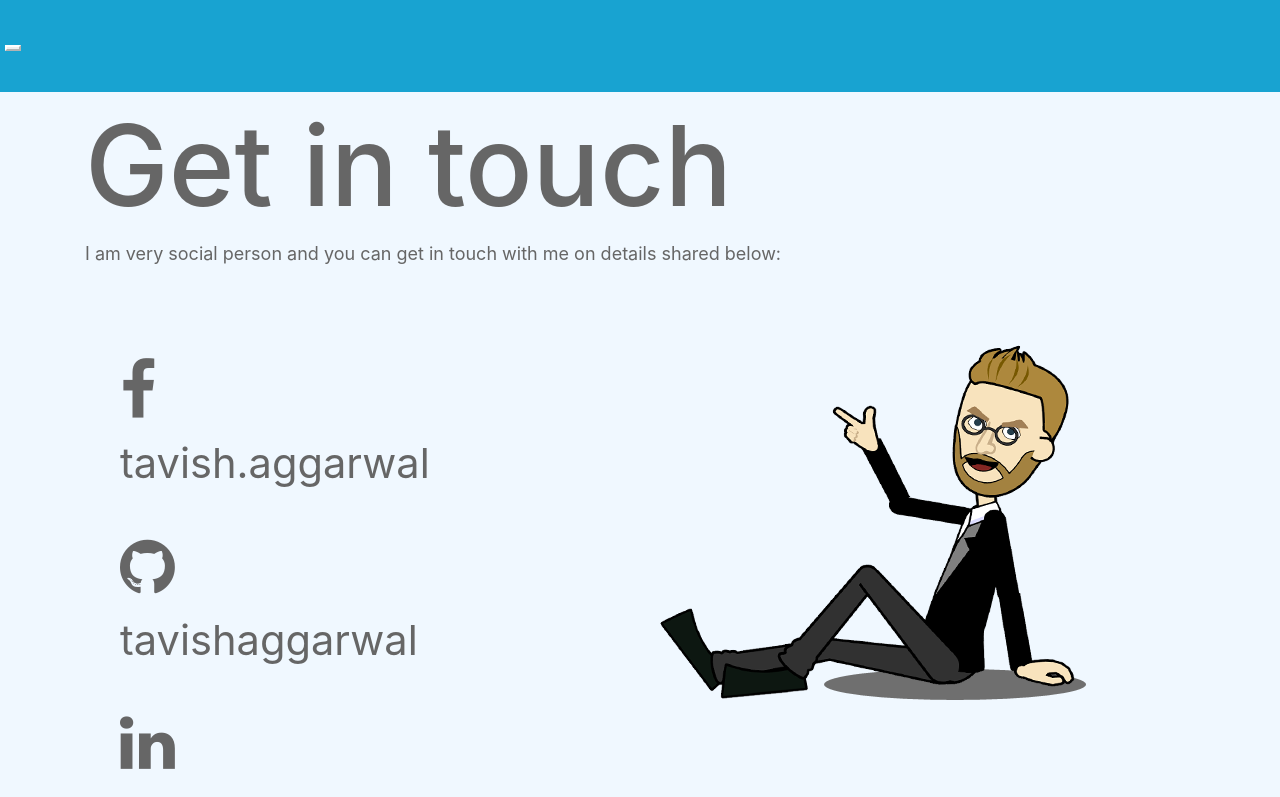
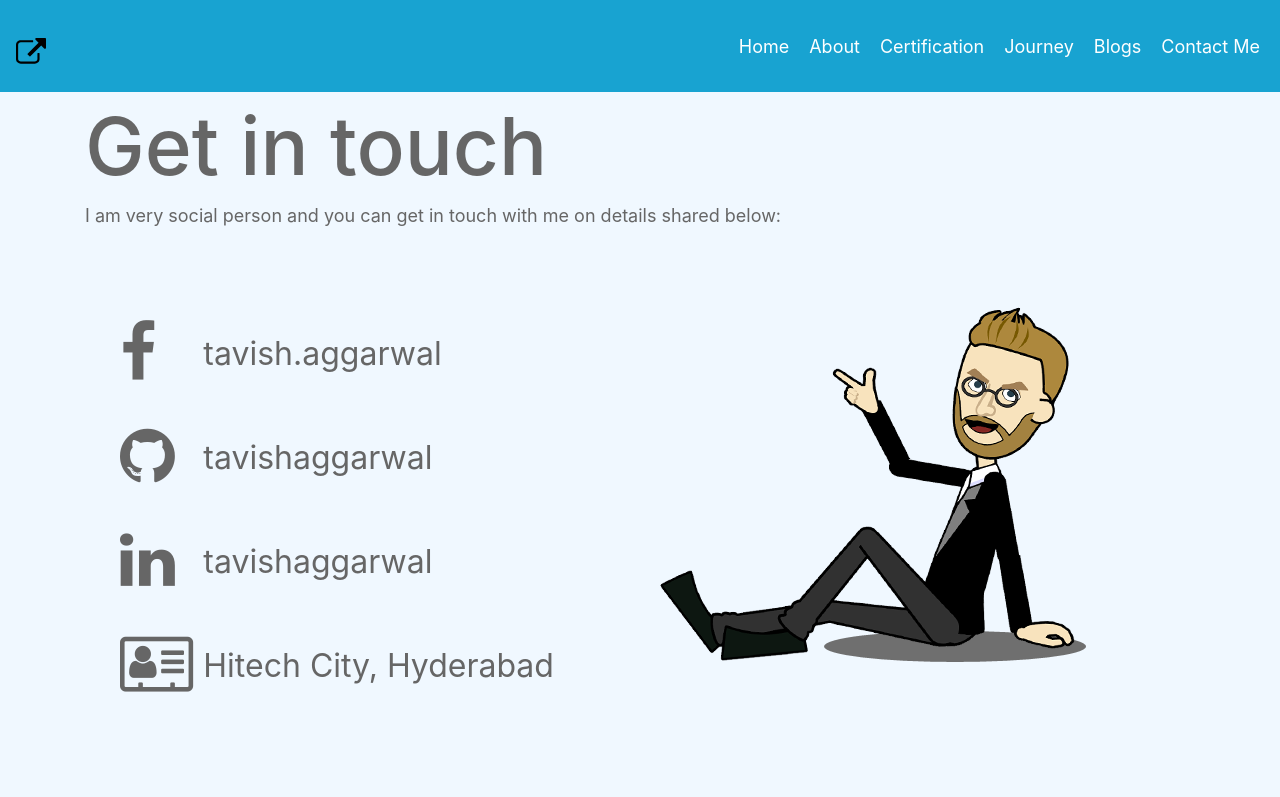
Before and after one commit to tavishaggarwal/Profiler, an Angular app in the folder MyProfile/: page /Contact in a window 1280 px wide. Shown: the top 797 px of the page. Built offline with nearby package versions, Linux system fonts and the light colour scheme.

Commit message:
Fixed navigation issue

```diff
--- a/MyProfile/package.json
+++ b/MyProfile/package.json
@@ -55,7 +55,7 @@
     "protractor": "^5.4.1",
     "ts-node": "~7.0.1",
     "tslint": "~5.11.0",
-    "typescript": "3.0.3",
+    "typescript": "^2.9.2",
     "webpack-dev-server": "^3.1.8"
   }
 }
--- a/MyProfile/src/app/about-us/about-us.component.html
+++ b/MyProfile/src/app/about-us/about-us.component.html
@@ -1,13 +1,13 @@
 <div class="container about">
     <div class="row aboutMe">
         <div class="col-md-6">
-            <h1 class="heading fadeInUp animated">about me</h1>
+            <h2 class="heading fadeInUp animated">about me</h2>
             <p class="subHeading fadeInUp animated">I'm a Front End Developer working in Hyderabad, India.</p>
             <p class="description fadeInUp animated">I enjoy turning complex problems into simple.
                 When I'm not coding or not solving Hacker Rank, you'll find me eating. I am a big Foodieeee.</p>
         </div>
         <div class="col-md-6">
-            <img id="profile" src="./assets/profile.png" alt="Profile Image" class="image fadeInLeft animated img-responsive"/>
+            <img id="profile" src="./assets/profile.png" alt="Profile Image" class="image fadeInLeft animated img-fluid"/>
         </div>
     </div>
     <div class="line"></div>
@@ -15,7 +15,7 @@
 
     <div class="row">
         <div class="col-md-6">
-            <img src="./assets/WorldInsight.png" alt="Profile Image" class="image fadeInLeft animated img-responsive" id="worldInsight"/>
+            <img src="./assets/WorldInsight.png" alt="Profile Image" class="image fadeInLeft animated img-fluid" id="worldInsight"/>
         </div>
         <div class="col-md-6">
             <h1 class="heading fadeInUp animated">World Insight</h1>
@@ -33,19 +33,19 @@
             <h1 class="heading fadeInUp animated">Technical skills</h1>
             <ul class="description skillAlign">
                  <li *ngFor="let skill of skills | slice:0:6">
-                     <img [src]= "skill.img" alt="skill.name" class="thumbnail-img img-responsive"/>
+                     <img [src]= "skill.img" alt="skill.name" class="thumbnail-img img-fluid"/>
                      {{skill.name}}
                 </li>
             </ul>
             <ul class="description">
                  <li *ngFor="let skill of skills | slice:7:13">
-                     <img [src]= "skill.img" alt="skill.name" class="thumbnail-img img-responsive"/>
+                     <img [src]= "skill.img" alt="skill.name" class="thumbnail-img img-fluid"/>
                      {{skill.name}}
                 </li>
             </ul>
         </div>
         <div class="col-md-4">
-            <img id="skillsImage" src="./assets/Skills.png" alt="Profile Image" class="image animated img-responsive"/>
+            <img id="skillsImage" src="./assets/Skills.png" alt="Profile Image" class="image animated img-fluid"/>
         </div>
     </div>
 </div>
--- a/MyProfile/src/app/about-us/about-us.component.scss
+++ b/MyProfile/src/app/about-us/about-us.component.scss
@@ -1,12 +1,12 @@
 .about {
     color:rgb(102, 102, 102);
     .heading {
-        font-size: 7rem;
+        font-size: 5rem;
 
     }
 
     .subHeading {
-        font-size: 2.6rem;
+        font-size: 2.0rem;
         color:rgb(102, 102, 102);
     }
     .description {
--- a/MyProfile/src/app/app.component.html
+++ b/MyProfile/src/app/app.component.html
@@ -1,34 +1,32 @@
 <!--The whole content below can be removed with the new code.-->
 <header>
         <div id="toggle" class="js-toggle to-animate-single fadeInUp animated">
-                <a href="/Home#bodyWrapper">
-                  <span (click)= "toggle()" class="glyphicon glyphicon-unchecked"></span>
-                </a>
-              </div>
-    <nav class="navbar navbar-default header hide" id="menu">
-            <div class="container-fluid">
+          <a href="/Home#bodyWrapper">
+            <span (click)= "toggle()"><img src="assets/visit.svg" class="visitLink"></span>
+          </a>
+        </div>
+    <nav class="navbar navbar-expand-sm navbar-default navbar-light header hide" id="menu">
+            <!-- <div class="container-fluid"> -->
               <!-- Brand and toggle get grouped for better mobile display -->
-              <div  class="navbar-header">
-                <button type="button" class="navbar-toggle collapsed" data-toggle="collapse" data-target="#bs-example-navbar-collapse-1" aria-expanded="false">
-                  <span class="sr-only">Toggle navigation</span>
-                  <span class="icon-bar"></span>
-                  <span class="icon-bar"></span>
-                  <span class="icon-bar"></span>
+              <!-- <div  class="navbar-header"> -->
+                  <button class="navbar-toggler navigationToggle" type="button" data-toggle="collapse" data-target="#bs-example-navbar-collapse-1" aria-controls="bs-example-navbar-collapse-1" aria-expanded="false" aria-label="Toggle navigation">
+                <!-- <button type="button" class="navbar-toggle collapsed" > -->
+                    <span class="navbar-toggler-icon"></span>
                 </button>
-              </div>
+              <!-- </div> -->
 
               <!-- Collect the nav links, forms, and other content for toggling -->
-              <div class="collapse navbar-collapse" id="bs-example-navbar-collapse-1" >
-                <ul class="nav navbar-nav">
-                        <li (click) = "adjustWidth()"><a [routerLink] ="['/']">Home</a></li>
-                        <li><a [routerLink] ="['/About']">About</a></li>
-                        <li (click) = "adjustWidth()"><a [routerLink] ="['/Certification']">Certification</a></li>
-                        <li (click) = "adjustWidth()"><a [routerLink] ="['/Journey']">Journey</a></li>
-                        <li (click) = "adjustWidth()"><a href="http://techladder.in/" target= "_blank">Blogs</a></li>
-                        <li (click) = "adjustWidth()"><a [routerLink] ="['/Contact']">Contact Me</a></li>
+              <div class="collapse navbar-collapse navigation" id="bs-example-navbar-collapse-1" >
+                <ul class="navbar-nav mr-auto">
+                        <li class="nav-item" (click) = "adjustWidth()"><a [routerLink] ="['/']">Home</a></li>
+                        <li class="nav-item"><a [routerLink] ="['/About']">About</a></li>
+                        <li class="nav-item" (click) = "adjustWidth()"><a [routerLink] ="['/Certification']">Certification</a></li>
+                        <li class="nav-item" (click) = "adjustWidth()"><a [routerLink] ="['/Journey']">Journey</a></li>
+                        <li class="nav-item" (click) = "adjustWidth()"><a href="http://techladder.in/" target= "_blank">Blogs</a></li>
+                        <li class="nav-item" (click) = "adjustWidth()"><a [routerLink] ="['/Contact']">Contact Me</a></li>
                 </ul>
               </div><!-- /.navbar-collapse -->
-            </div><!-- /.container-fluid -->
+            <!-- </div>/.container-fluid -->
           </nav>
 </header>
 
--- a/MyProfile/src/app/app.component.scss
+++ b/MyProfile/src/app/app.component.scss
@@ -64,10 +64,9 @@ div#bs-example-navbar-collapse-1  {
     background: #0099CC;
 }
 
-@media (min-width: 768px) {
-.navbar-nav {
-    float: right;
-    margin: 0;
+@media (max-width: 768px) {
+.navigation {
+    top: 91px;
 }
 }
 
@@ -87,3 +86,22 @@ div#bs-example-navbar-collapse-1  {
     right: 10px;
     position: absolute;
 }
+.visitLink {
+    height: 30px;
+}
+
+.navigation {
+    right: 0;
+    position: absolute;
+    ul {
+        margin-left: 10px;
+    }
+    li {
+        margin-right: 20px;
+    }
+}
+
+.navigationToggle {
+    position: absolute;
+    right: 21px;
+}
--- a/MyProfile/src/app/certification/certification.component.scss
+++ b/MyProfile/src/app/certification/certification.component.scss
@@ -5,7 +5,7 @@
 
     }
     .subHeading {
-        font-size: 2.6rem;
+        font-size: 2rem;
         color:rgb(102, 102, 102);
     }
     .description {
--- a/MyProfile/src/app/contact/contact.component.html
+++ b/MyProfile/src/app/contact/contact.component.html
@@ -12,32 +12,32 @@
 
 <div class="row">
   <div class="col-md-6">
-     <div class="col-md-12 details fadeInLeft animated">
+     <div class="col-md-12 details fadeInLeft animated displayInline">
        <div class="col-md-2"><i class="fa fa-facebook fa-4x" aria-hidden="true"></i></div>
         <a href="https://www.facebook.com/tavish.aggarwal" target="_blank">
         <div class="col-md-10 social"><span class="subHeading">tavish.aggarwal</span></div>
         </a>
      </div>
-     <div class="col-md-12 details fadeInLeft animated">
+     <div class="col-md-12 details fadeInLeft animated displayInline">
         <div class="col-md-2"><i class="fa fa-github fa-4x" aria-hidden="true"></i> </div>
       <a href="https://github.com/tavishaggarwal" target="_blank">
       <div class="col-md-10 social"><span class="subHeading">tavishaggarwal</span></div>
       </a>
      </div>
-     <div class="col-md-12 details fadeInLeft animated">
+     <div class="col-md-12 details fadeInLeft animated displayInline">
       <div class="col-md-2"><i class="fa fa-linkedin fa-4x" aria-hidden="true"></i> </div>
       <a href="https://www.linkedin.com/in/tavishaggarwal/" target="_blank">
       <div class="col-md-10 social"><span class="subHeading">tavishaggarwal</span></div>
       </a>
      </div>
-      <div class="col-md-12 details fadeInLeft animated">
+      <div class="col-md-12 details fadeInLeft animated displayInline">
       <div class="col-md-2"><i class="fa fa-address-card-o fa-4x" aria-hidden="true"></i> </div>
       <div class="col-md-10 social"><span class="subHeading">Hitech City, Hyderabad</span></div>
     </div>
   </div>
 
   <div class="col-md-6">
-    <img src="./assets/person.png" alt="person" class="person fadeInLeft animated img-responsive"/>
+    <img src="./assets/person.png" alt="person" class="person fadeInLeft animated img-fluid"/>
   </div>
 </div>
 </div>
--- a/MyProfile/src/app/contact/contact.component.scss
+++ b/MyProfile/src/app/contact/contact.component.scss
@@ -1,11 +1,11 @@
 .contact {
     color:rgb(102, 102, 102);
     .heading {
-        font-size: 7rem;
+        font-size: 5rem;
 
     }
     .subHeading {
-        font-size: 2.6rem;
+        font-size: 2rem;
         color:rgb(102, 102, 102);
     }
     .description {
@@ -22,4 +22,7 @@
 .details {
     padding: 20px;
 }
+.displayInline {
+    display: inline-flex;
 }
+}
--- a/MyProfile/src/styles.scss
+++ b/MyProfile/src/styles.scss
@@ -1,6 +1,6 @@
 /* You can add global styles to this file, and also import other style files */
 .hide {
-    display: none;
+    display: none !important;
 }
 .glyphicon {
     font-size: 30px;
```
Also changed, not shown: MyProfile/src/app/certification/certification.component.html (+7 -7 lines), MyProfile/src/index.html (+9 -8 lines), MyProfile/src/assets/visit.svg (added).
